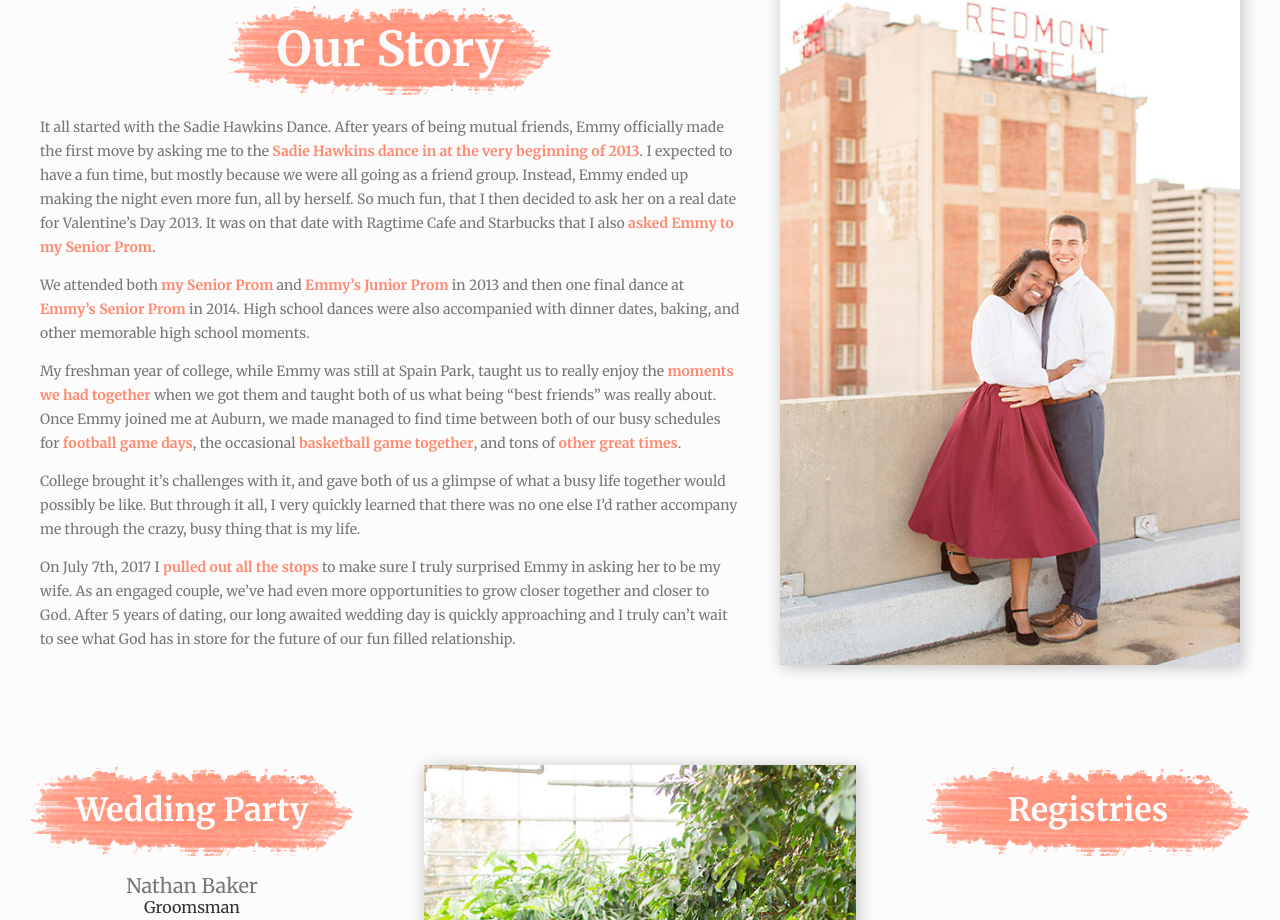
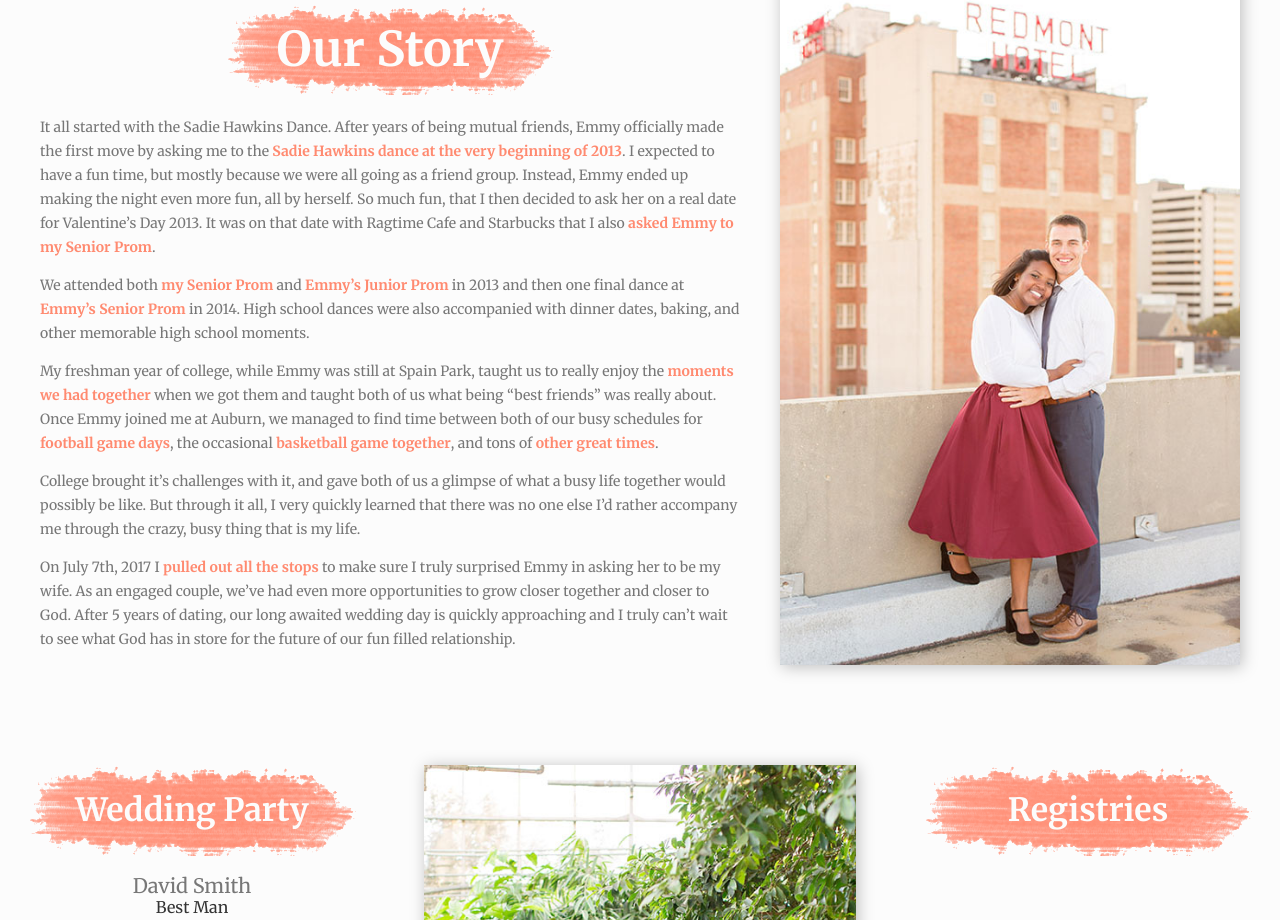
Before and after one commit to jacobvarner/jacob-and-emmy, a plain HTML site: page index.html in a window 1280 px wide. Shown: the part 925-1845 px from the top of the page. Drawn offline with Linux system fonts and the light colour scheme.

Commit message:
FIxed typos and re-ordered the wedding party names.

```diff
--- a/index.html
+++ b/index.html
@@ -25,7 +25,7 @@
             <div id="our-story-container">
                 <h2 id="our-story-heading">Our Story</h2>
                 <p class="our-story-text">It all started with the Sadie Hawkins Dance. After years of being mutual friends, Emmy officially made the first move by
-                asking me to the <a href="https://www.instagram.com/p/VA5qlVESp5/" target="_blank">Sadie Hawkins dance in at the very beginning of 2013</a>. I expected to have a fun time, but mostly because
+                asking me to the <a href="https://www.instagram.com/p/VA5qlVESp5/" target="_blank">Sadie Hawkins dance at the very beginning of 2013</a>. I expected to have a fun time, but mostly because
                 we were all going as a friend group. Instead, Emmy ended up making the night even more fun, all by herself. So much fun,
                 that I then decided to ask her on a real date for Valentine’s Day 2013. It was on that date with Ragtime Cafe and Starbucks
                 that I also <a href="https://www.instagram.com/p/VvUT2WkSnC/" target="_blank">asked Emmy to my Senior Prom</a>.</p>
@@ -34,7 +34,7 @@
                 high school moments.</p>
                 <p class="our-story-text">My freshman year of college, while Emmy was still at Spain Park, taught us to really enjoy the <a href="https://www.instagram.com/p/fav1TikSqL" target="_blank">moments
                 we had together</a> when we got them and taught both of us what being “best friends” was really about. Once Emmy joined me at
-                Auburn, we made managed to find time between both of our busy schedules for <a href="https://www.instagram.com/p/sVpWq7ESmj" target="_blank">football game days</a>, the occasional <a href="https://www.instagram.com/p/BBv2o7fJoANOQAi7h5osux8c5nKXE5K79jMz7s0" target="_blank">basketball
+                Auburn, we managed to find time between both of our busy schedules for <a href="https://www.instagram.com/p/sVpWq7ESmj" target="_blank">football game days</a>, the occasional <a href="https://www.instagram.com/p/BBv2o7fJoANOQAi7h5osux8c5nKXE5K79jMz7s0" target="_blank">basketball
                 game together</a>, and tons of <a href="https://www.instagram.com/p/-6SUbgkSiB" target="_blank">other great times</a>.</p>
                 <p class="our-story-text">College brought it’s challenges with it, and gave both of us a glimpse of what
                 a busy life together would possibly be like. But through it all, I very quickly learned that there was no one else I’d rather
@@ -48,12 +48,12 @@
         </section>
         <section id="wedding-party">
             <h3 id="wedding-party-heading">Wedding Party</h3>
+            <p class="wedding-party">David Smith<br><span>Best Man</span></p>
             <p class="wedding-party">Nathan Baker<br><span>Groomsman</span></p>
             <p class="wedding-party">Luke Caldwell<br><span>Groomsman</span></p>
+            <p class="wedding-party">Winnie Njaaga<br><span>Maid of Honor</span></p>
             <p class="wedding-party">Vanessa Cunningham<br><span>Bridesmaid</span></p>
-            <p class="wedding-party">Winnie Njaaga<br><span>Maid of Honor</span></p>
             <p class="wedding-party">Savannah Sims<br><span>Bridesmaid</span></p>
-            <p class="wedding-party">David Smith<br><span>Best Man</span></p>
             <p class="wedding-party">Julie Spear<br><span>Bridesmaid</span></p>
             <p class="wedding-party">Bryce Varner<br><span>Bridesmaid</span></p>
             <p class="wedding-party">Grace Varner<br><span>Bridesmaid</span></p>
```
